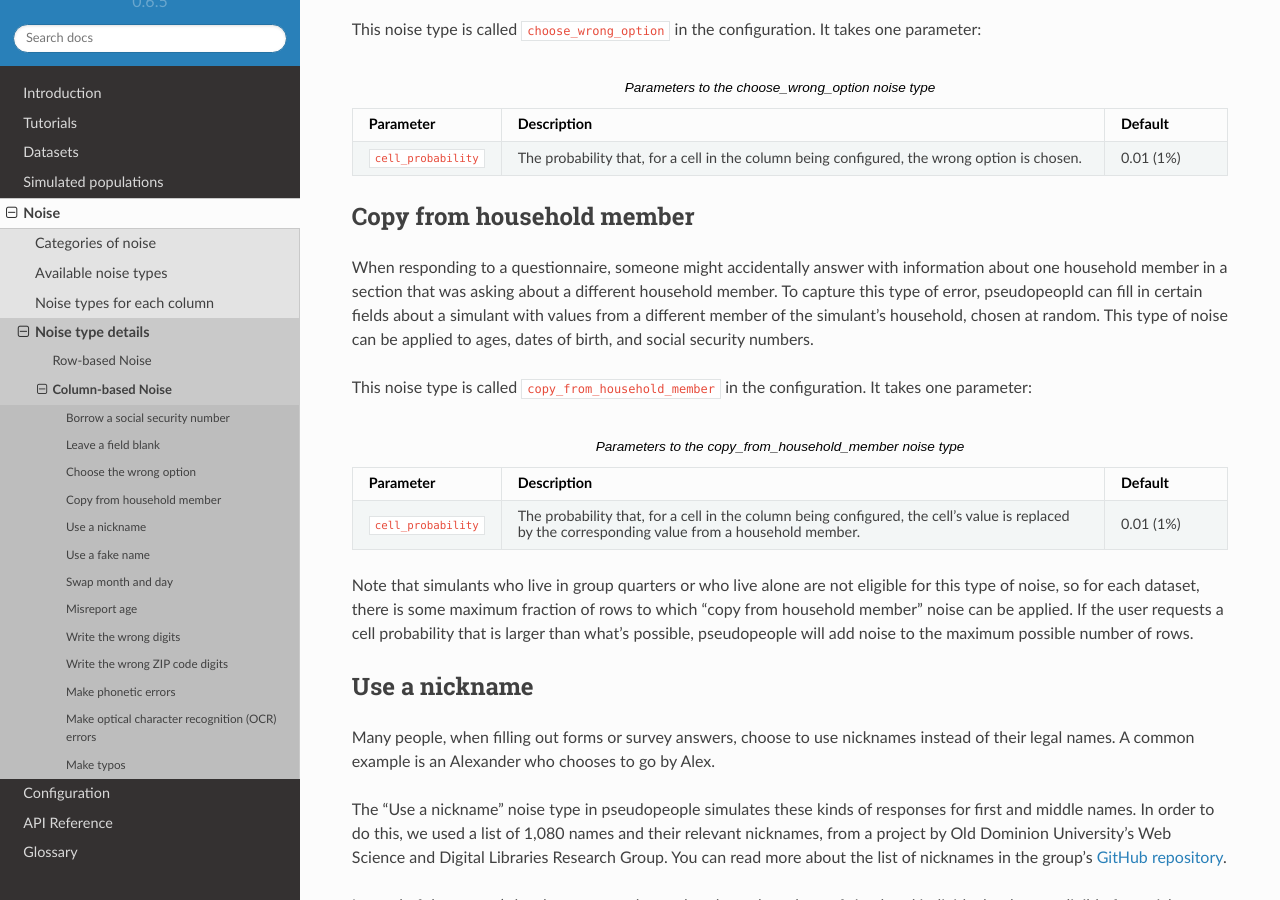
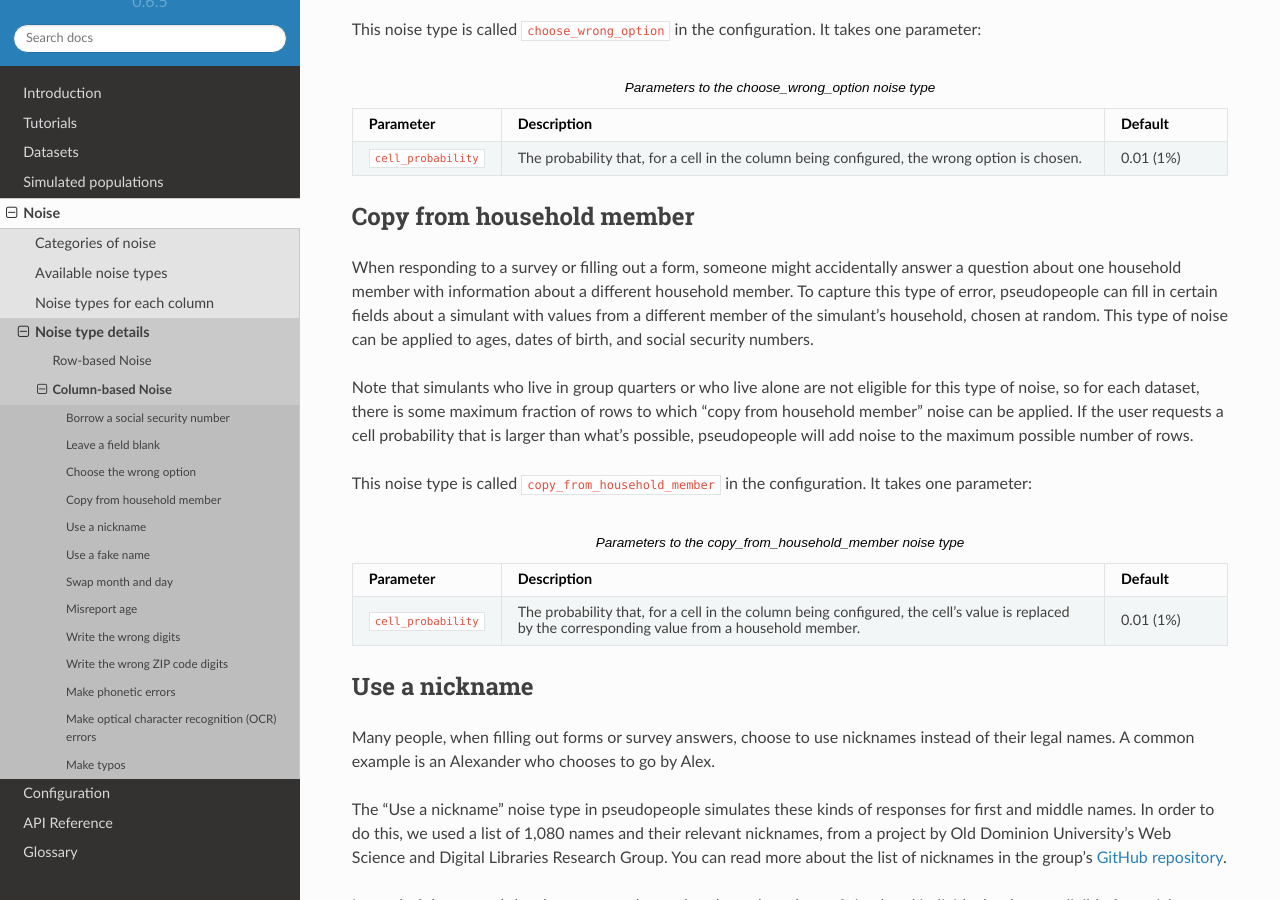
Before and after one commit to ihmeuw/pseudopeople, a Sphinx documentation site: the page built from docs/source/noise/column_noise.rst, in a window 1280 px wide and 900 px high, scrolled down 1598 px. Built offline with Sphinx 7.4.7 and the Read the Docs theme 2.0.0, drawn with Linux system fonts in a browser that asks for light colours; some of the changed lines change nothing that is shown.

Commit message:
reword first sentence; move note ahead of table

```diff
--- a/docs/source/noise/column_noise.rst
+++ b/docs/source/noise/column_noise.rst
@@ -92,12 +92,18 @@ It takes one parameter:
 Copy from household member
 --------------------------
 
-When responding to a questionnaire, someone might accidentally answer with
-information about one household member in a section that was asking about a
-different household member. To capture this type of error, pseudopeopld can fill
-in certain fields about a simulant with values from a different member of the
+When responding to a survey or filling out a form, someone might accidentally
+answer a question about one household member with information about a different
+household member. To capture this type of error, pseudopeople can fill in
+certain fields about a simulant with values from a different member of the
 simulant's household, chosen at random. This type of noise can be applied to
 ages, dates of birth, and social security numbers.
+
+Note that simulants who live in group quarters or who live alone are not
+eligible for this type of noise, so for each dataset, there is some maximum
+fraction of rows to which "copy from household member" noise can be applied. If
+the user requests a cell probability that is larger than what's possible,
+pseudopeople will add noise to the maximum possible number of rows.
 
 This noise type is called :code:`copy_from_household_member` in the configuration. It takes one parameter:
 
@@ -111,12 +117,6 @@ This noise type is called :code:`copy_from_household_member` in the configuratio
   * - :code:`cell_probability`
     - The probability that, for a cell in the column being configured, the cell's value is replaced by the corresponding value from a household member.
     - 0.01 (1%)
-
-Note that simulants who live in group quarters or who live alone are not
-eligible for this type of noise, so for each dataset, there is some maximum
-fraction of rows to which "copy from household member" noise can be applied. If
-the user requests a cell probability that is larger than what's possible,
-pseudopeople will add noise to the maximum possible number of rows.
 
 .. _use_a_nickname:
 
```
